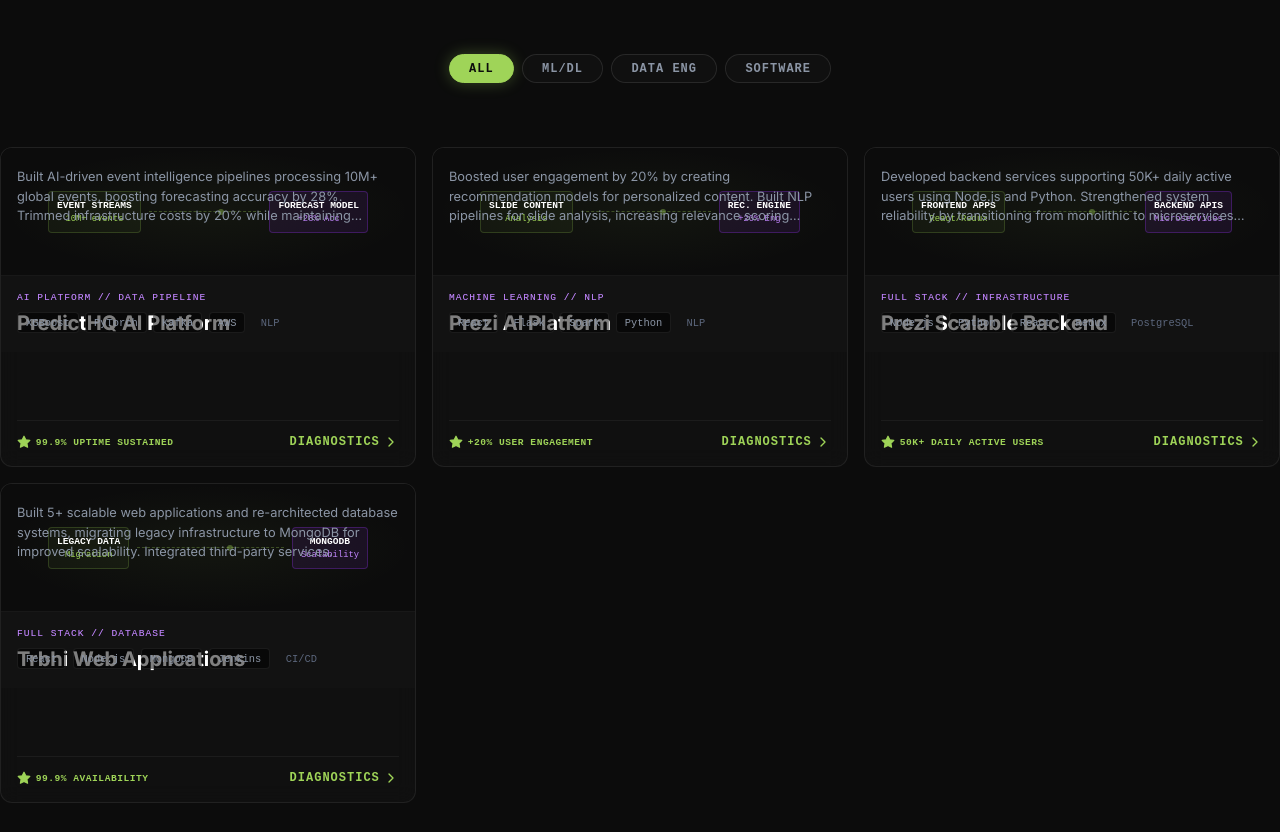
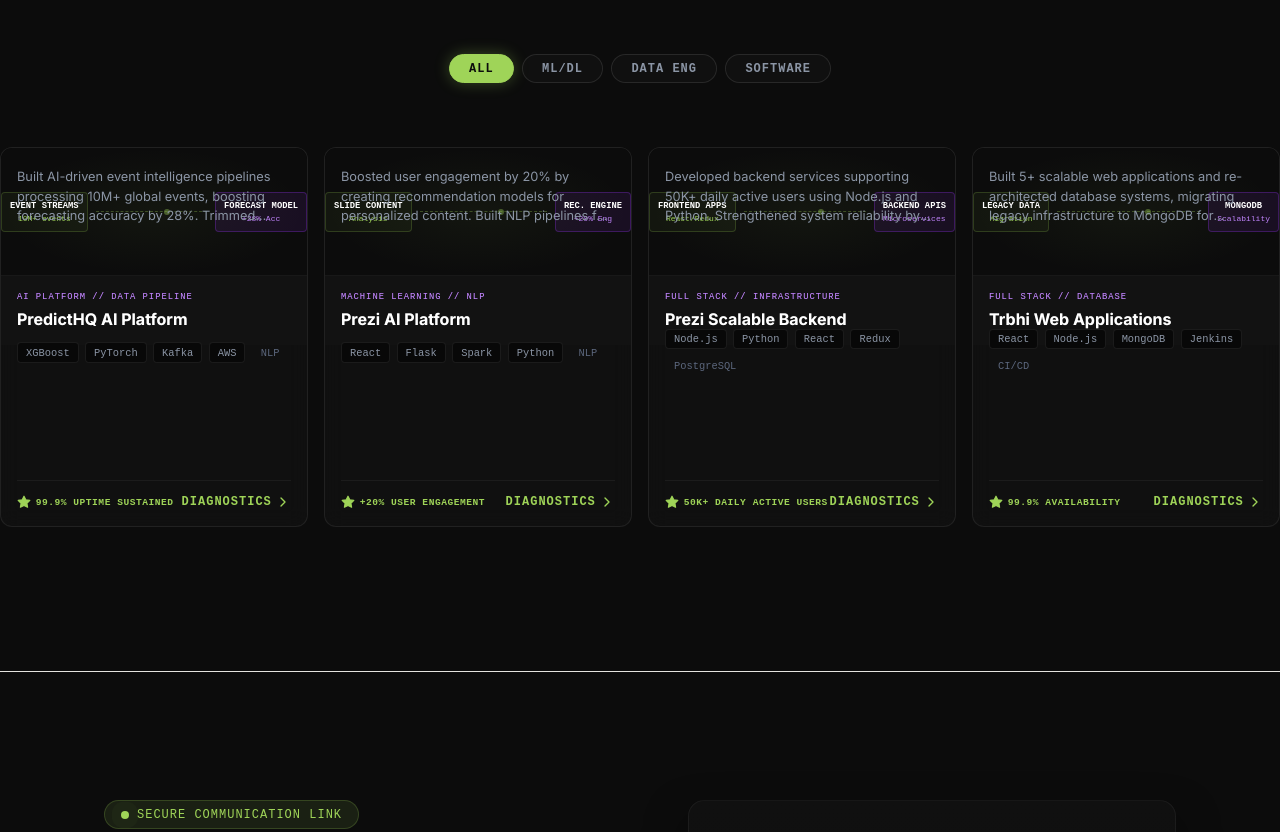
Before and after one commit to owennoah/david, a React (Vite) app: page / in a window 1280 px wide. Shown: the part 4800-5632 px from the top of the page. Built offline with nearby package versions, Linux system fonts and the light colour scheme.

Commit message:
style: adjust projects grid to 4 columns and scale down text sizes

```diff
--- a/src/index.css
+++ b/src/index.css
@@ -1140,7 +1140,7 @@
 
 .projects-grid {
   display: grid;
-  grid-template-columns: repeat(3, 1fr);
+  grid-template-columns: repeat(4, 1fr);
   gap: 1rem;
   padding: 1rem 0;
 }
@@ -1212,7 +1212,7 @@
 
 .pg-title {
   font-family: monospace;
-  font-size: 0.6rem;
+  font-size: 0.55rem;
   font-weight: 700;
   color: #fff;
   text-transform: uppercase;
@@ -1220,7 +1220,7 @@
 
 .pg-sub {
   font-family: monospace;
-  font-size: 0.55rem;
+  font-size: 0.5rem;
 }
 
 .pg-line {
@@ -1267,7 +1267,7 @@
 
 @media (min-width: 768px) {
   .project-showcase-card {
-    height: 320px;
+    height: 380px;
   }
   .card-front {
     transition: opacity 0.3s ease;
@@ -1317,7 +1317,7 @@
 
 .project-category {
   font-family: monospace;
-  font-size: 0.6rem;
+  font-size: 0.55rem;
   color: #c084fc;
   letter-spacing: 1px;
   text-transform: uppercase;
@@ -1326,7 +1326,7 @@
 }
 
 .project-title-hover {
-  font-size: 1.25rem;
+  font-size: 1rem;
   font-weight: 800;
   color: #fff;
   transition: color 0.3s ease;
```
